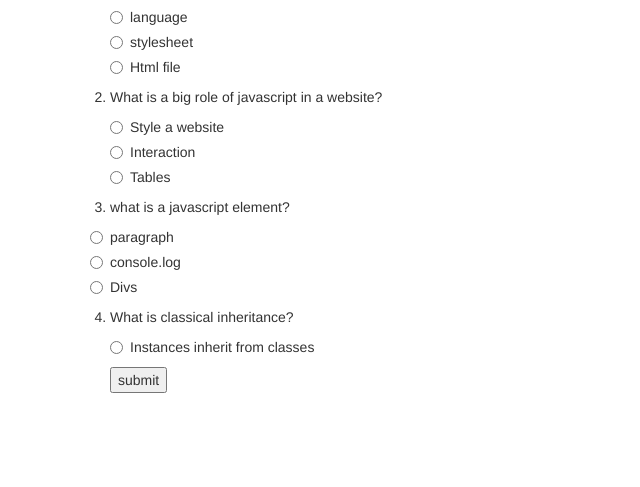
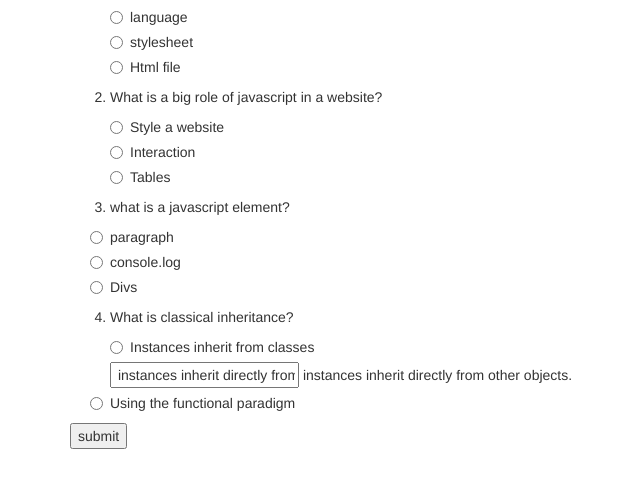
Before and after one commit to nuriath/Javascript-Quiz, a plain HTML site: page index.html in a window 1280 px wide. Shown: the part 93-580 px from the top of the page, without its empty margins (0-640 px from the left). Drawn offline with nearby package versions, Linux system fonts and the light colour scheme; files that its build step writes are made by us from their sources; files whose address does not match are found by name.

Commit message:
add question 3 and the multiple choice

```diff
--- a/index.html
+++ b/index.html
@@ -81,7 +81,14 @@
                           Instances inherit from classes
                         </label>
                       </div>
-                      <div
+                      <div class="radio">
+                        <input type="answer" name="answer" value=" instances inherit directly from other objects">
+                        instances inherit directly from other objects.
+                      </div>
+                      <div class="radio">
+                        <input type="radio"  name="answer" value="Using the functional paradigm">
+                        Using the functional paradigm
+                      </div>
                     </ol>
                     <button type="submit">submit</button>
                     </div>
```
